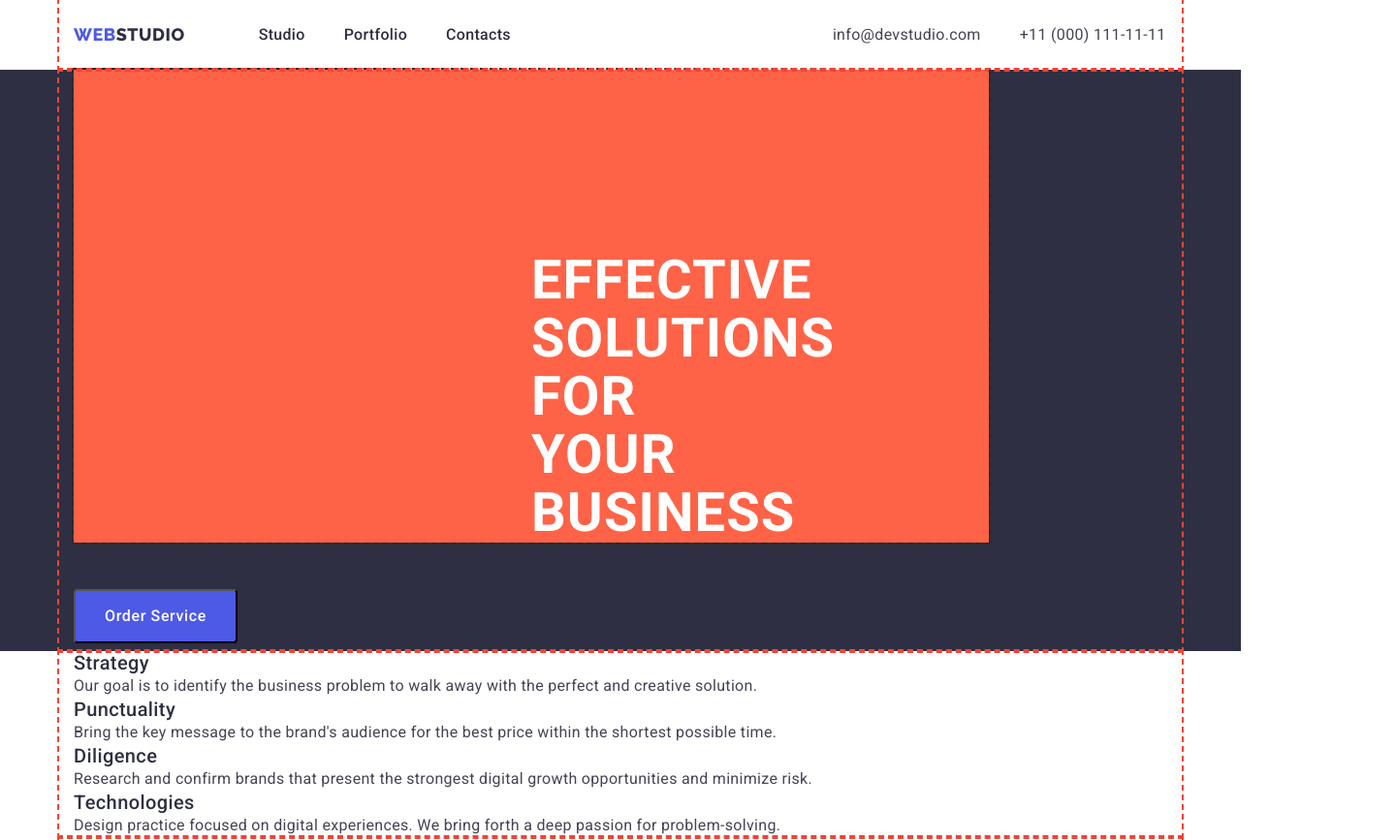
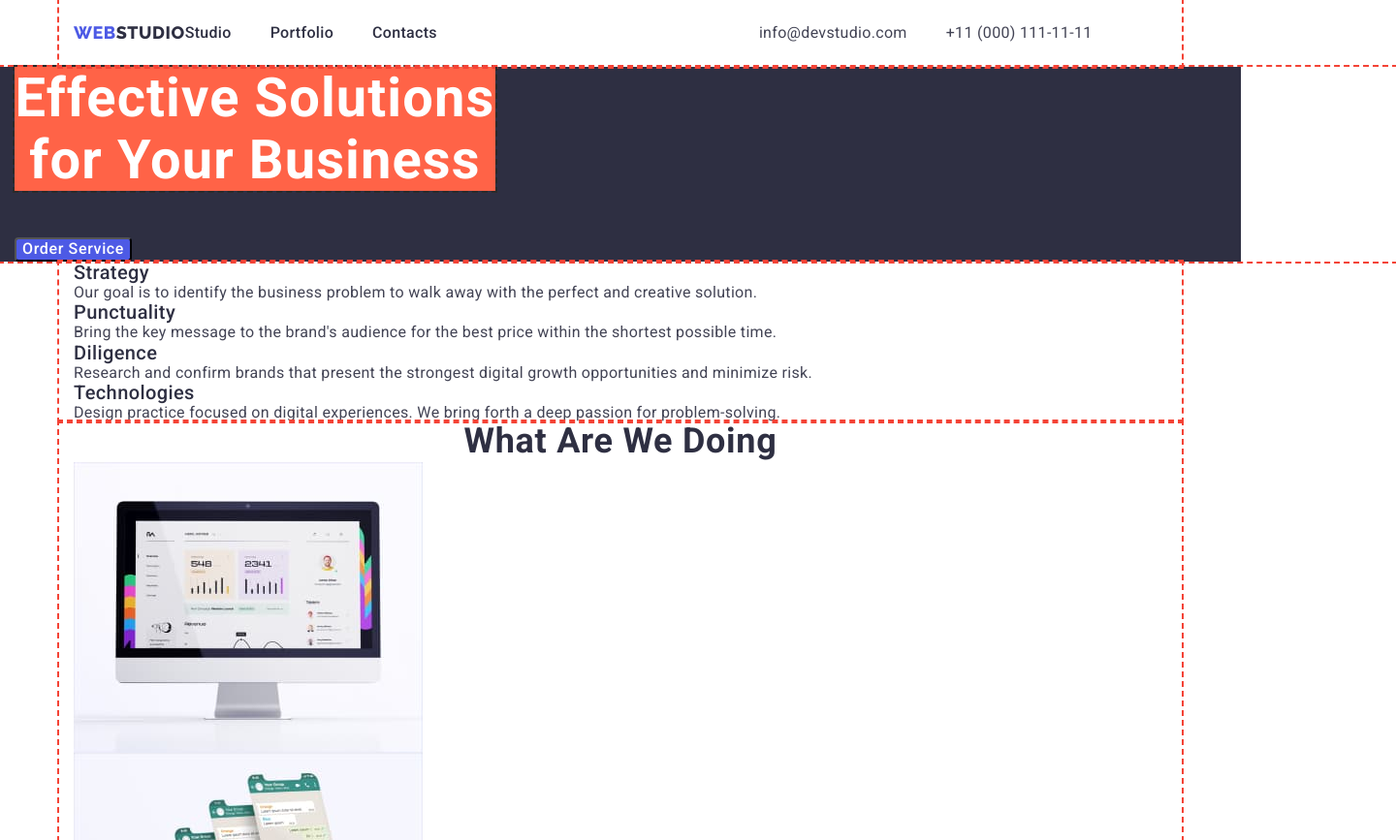
Before and after one commit to AlShevka/goit-markup-hw-03, a plain HTML site: page index.html in a window 1280 px wide. Shown: the top 867 px of the page at 97% size, 1440 px wide, since content can reach past the window. Drawn offline with nearby package versions, Linux system fonts and the light colour scheme.

Commit message:
Delete comit

```diff
--- a/css/styles.css
+++ b/css/styles.css
@@ -34,50 +34,25 @@ img {
 
 /* Reset End */
 
-h1 {
-	text-transform: uppercase;
-}
-
-.container {
-	box-sizing: border-box;
-	width: 1158px;
-	margin-left: auto;
-	margin-right: auto;
-	outline: 2px dashed #f44336;
-	padding: 0 15px;
-}
 
 /* Body */
 body{
 	font-family: var(--main-text);
 	color: var(--first-color-slate);
 	font-size: 16px;
-	line-height: 150%;
+	line-height: 1,5;
 	letter-spacing: 0.02em;
 	background-color: var(--secondary-color-white);
 }
 
-/* Logo */
-
-.header-logo {
-	color: var(--dark-color-navy-blue);
+.container {
+	width: 1158px;
+	padding: 0 15px;
+	margin-left: auto;
+	margin-right: auto;
+	outline: 2px dashed #f44336;
+	padding: 0 15px;
 }
-
-.logo-link {
-	font-family: var(--secondary-text);
-	font-weight: 800;
-	font-size: 18px;
-	line-height: 117%;
-	letter-spacing: 0.03em;
-	text-transform: uppercase;
-	color: var(--primaru-btn-color-iis);
-
-	flex-direction: row;
-	align-items: center;
-	padding: 24px 0;
-	margin-right: 76px;
-}
-
 
 /* Header */
 .header-container {
@@ -89,6 +64,23 @@ body{
 	display: flex;
 	align-items: center;
 	margin-right: 332px;
+}
+
+.logo-link {
+	padding: 24px 0;
+	margin-right: auto;
+	font-family: var(--secondary-text);
+	font-weight: 800;
+	font-size: 18px;
+	line-height: 1, 17;
+	letter-spacing: 0.03em;
+	text-transform: uppercase;
+	color: var(--primaru-btn-color-iis);
+
+}
+
+.header-logo {
+	color: var(--dark-color-navy-blue);
 }
 
 .menu-container {
@@ -147,8 +139,7 @@ body{
 /* Hero */
 
 .hero-container {
-	width: 1440 px;
-	height: 600px;
+	width: 1440px;
 }
 
 .hero {
@@ -156,31 +147,29 @@ background-color: var(--dark-color-navy-blue);
 }
 
 .hero-title {
+	width: 496px;
+	margin-bottom: 48px;
 	font-weight: 700;
 	font-size: 56px;
-	line-height: 107%;
-	/* text-align: center; */
+	line-height: 1,07;
+	text-align: center;
 	letter-spacing: 0.02em;
 	color: var(--secondary-color-white);
-	width: 496px;
-	padding: 188px 472px 0 472px;
-	margin-bottom: 48px;
 	outline: 2px dashed #2a2a2a;
 	background-color: tomato;
 }
 
 .hero-btn {
+	border-radius: 4px;
 	font-family: inherit;
 	font-weight: 500;
 	font-size: 16px;
-	line-height: 150%;
+	line-height: 1,5;
 	letter-spacing: 0.04em;
 	color: var(--secondary-color-white);
 	background-color:var(--primaru-btn-color-iis);
 	cursor: pointer;
-	width: 169px;
-	height: 56px;
-	border-radius: 4px;
+
 }
 
 .hero-btn:hover,
@@ -197,7 +186,7 @@ background-color: var(--dark-color-navy-blue);
 .title {
 	font-weight: 700;
 	font-size: 36px;
-	line-height: 111%;
+	line-height: 1,11;
 	text-align: center;
 	letter-spacing: 0.02em;
 	text-transform: capitalize;
@@ -207,7 +196,7 @@ background-color: var(--dark-color-navy-blue);
 .subtitle {
 	font-weight: 500;
 	font-size: 20px;
-	line-height: 120%;
+	line-height: 1,2;
 	letter-spacing: 0.02em;
 	color:var(--dark-color-navy-blue);
 }
@@ -228,7 +217,7 @@ background-color: var(--secondary-color-white);
 	font-family: inherit;
 	font-weight: 500;
 	font-size: 16px;
-	line-height: 150%;
+	line-height: 1,5;
 	letter-spacing: 0.04em;
 	color: var(--primaru-btn-color-iis);
 	background: var(--light-color-cloud);
```
